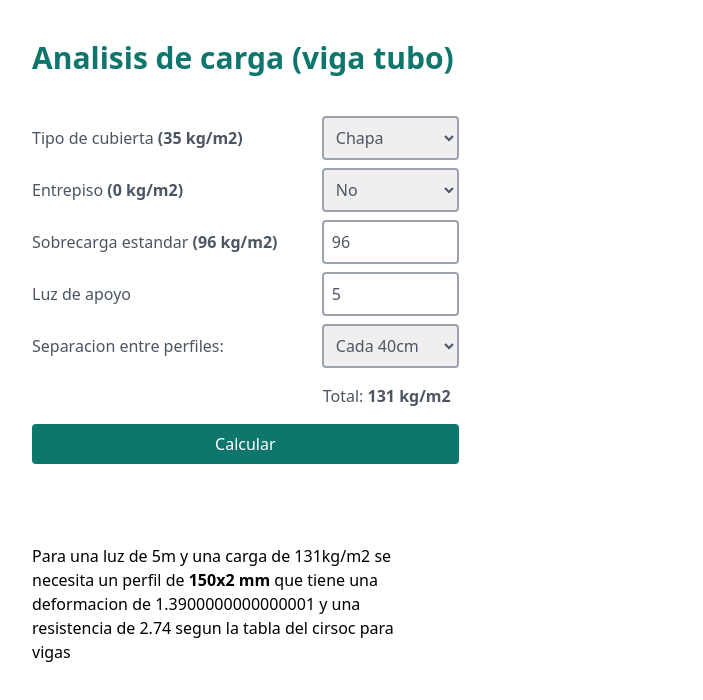
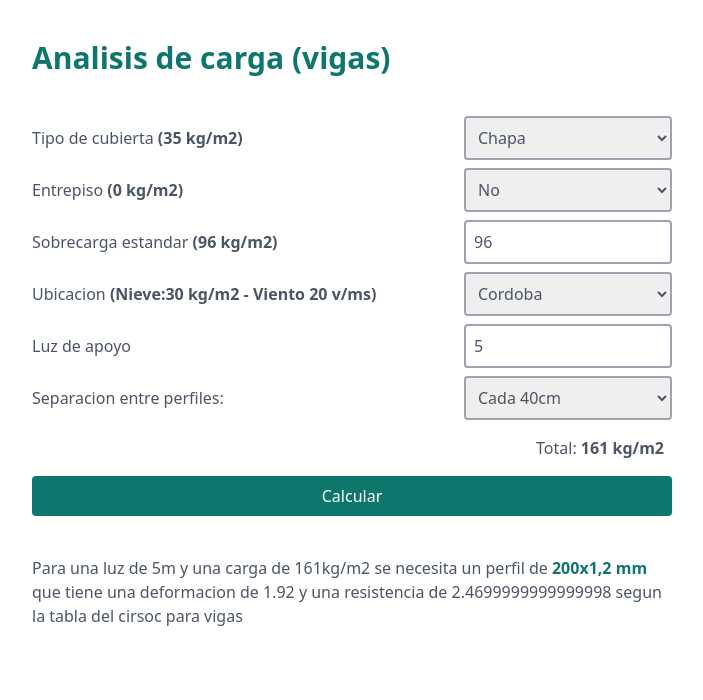
Before and after one commit to JoaquinCaviltelli/analisis-de-carga, a React (Vite) app: page / in a window 1280 px wide. Both pictures are taken after typing "5" into the empty fields and a click on the button "Calcular". Shown: the top 700 px of the page, without its empty margins (8-711 px from the left). Built offline with nearby package versions, Linux system fonts and the light colour scheme.

Commit message:
analisis de cargas vigas

```diff
--- a/src/App.jsx
+++ b/src/App.jsx
@@ -3,8 +3,26 @@ import FormData from "./components/FormData";
 
 function App() {
   const [data, setData] = useState([]);
+  const [zonas, setZonas]= useState([])
 
-    const fetchData = async () => {
+    const fetchZonas = async () => {
+      try {
+        const response = await fetch(
+          "src/zonas.json"
+        );
+        if (!response.ok) {
+          throw "Error al conectar la API";
+        }
+        const data = await response.json();
+        setZonas(data);
+        console.log(data);
+      } catch (error) {
+        console.log(error);
+        setZonas([]);
+      }
+    };
+
+    const fetchTabla = async () => {
       try {
         const response = await fetch(
           "src/tabla.json"
@@ -14,7 +32,6 @@ function App() {
         }
         const data = await response.json();
         setData(data);
-        console.log(data)
       } catch (error) {
         console.log(error);
         setData([]);
@@ -22,15 +39,16 @@ function App() {
     };
 
     useEffect(() => {
-      fetchData();
+      fetchTabla();
+      fetchZonas()
     }, []);
 
   return (
     <>
       <h1 className="m-10 text-3xl font-bold text-teal-700">
-        Analisis de carga (viga tubo)
+        Analisis de carga (vigas)
       </h1>
-      <FormData data={data } />
+      <FormData data={data } zonas={zonas}/>
     </>
   );
 }
--- a/src/components/FormData.jsx
+++ b/src/components/FormData.jsx
@@ -1,14 +1,20 @@
 import { useEffect, useState } from "react";
-const FormData = ({ data }) => {
+const FormData = ({ data, zonas }) => {
   const [dataForm, setDataForm] = useState({
     kgCubierta: "35",
     kgEntrepiso: "0",
     kgSobrecarga: "96",
+    kgTerminacion: "28",
     luz: "",
     separacion: "s40",
+    ubicacion: "Cordoba",
   });
   const [kgTotales, setKgTotales] = useState("");
-  const [posiblesPerfiles, setPosiblesPerfiles] = useState([])
+  const [posiblesPerfiles, setPosiblesPerfiles] = useState([]);
+  const [zonaActual, setZonaActual] = useState({
+    nieve: "30",
+    viento: "20",
+  });
 
   useEffect(() => {
     dataForm.kgEntrepiso > "0"
@@ -17,45 +23,50 @@ const FormData = ({ data }) => {
   }, [dataForm.kgEntrepiso]);
 
   useEffect(() => {
+    zonas.map((zona) => {
+      if (zona.zona == dataForm.ubicacion) {
+        setZonaActual({
+          nieve: zona.cargas.nieve,
+          viento: zona.cargas.viento,
+        });
+      }
+    });
+  }, [dataForm.ubicacion]);
+
+  useEffect(() => {
     setKgTotales(
       parseInt(dataForm.kgSobrecarga) +
         parseInt(dataForm.kgCubierta) +
-        parseInt(dataForm.kgEntrepiso)
+        parseInt(dataForm.kgEntrepiso) +
+        parseInt(zonaActual.nieve)
     );
-  }, [dataForm]);
+  }, [dataForm, zonaActual]);
 
   const calcularPerfil = () => {
-        setPosiblesPerfiles([])
+    setPosiblesPerfiles([]);
     const luzRounded = Math.ceil(dataForm.luz * 2) / 2;
 
     data.map((item) => {
       if (item.largo == luzRounded) {
         item.s40.map((perfil) => {
           if (
-               perfil.resistencia > kgTotales/100 &&
-               perfil.deformacion > kgTotales/100
+            perfil.resistencia > kgTotales / 100 &&
+            perfil.deformacion > kgTotales / 100
           ) {
-                 //posiblesPerfiles.push(perfil.perfil);
-                setPosiblesPerfiles((prev) => ([
-                     ...prev,
-                     perfil
-                 ]))
+            setPosiblesPerfiles((prev) => [...prev, perfil]);
           }
         });
       }
     });
-
-
-
   };
 
   const handelSubmit = (e) => {
     e.preventDefault();
-    //console.log(dataForm);
     calcularPerfil();
+    console.log(dataForm);
   };
   const handelChange = (e) => {
-      setPosiblesPerfiles([])
+    setPosiblesPerfiles([]);
     setDataForm({
       ...dataForm,
       [e.target.name]: e.target.value,
@@ -64,57 +75,75 @@ const FormData = ({ data }) => {
   return (
     <>
       <form
-        className="m-10 grid w-4/12 grid-cols-3  items-center gap-2 text-gray-600"
+        className="m-10 grid grid-cols-12 items-center  gap-2 text-gray-600 md:w-6/12"
         onSubmit={handelSubmit}
       >
-        <label className="col-span-2">
+        <label className="col-span-8">
           Tipo de cubierta <b>({dataForm.kgCubierta} kg/m2)</b>
         </label>
         <select
-          className=" rounded border-2 border-gray-400 p-2 outline-none"
+          className=" col-span-4 rounded border-2 border-gray-400 p-2 outline-none"
           name="kgCubierta"
           onChange={handelChange}
         >
           <option value="35">Chapa</option>
-          <option value="80">Teja</option>
+          <option value="85">Teja</option>
+          <option value="180">Cubierta plana</option>
         </select>
-        <label className="col-span-2">
+
+        <label className="col-span-8">
           Entrepiso <b>({dataForm.kgEntrepiso} kg/m2)</b>
         </label>
         <select
-          className=" rounded border-2 border-gray-400 p-2 outline-none"
+          className=" col-span-4 rounded border-2 border-gray-400 p-2 outline-none"
           name="kgEntrepiso"
           onChange={handelChange}
         >
           <option value="0">No</option>
-          <option value="40">Seco s/placa cementicia</option>
-          <option value="80">Seco c/placa cementicia</option>
-          <option value="100">Humedo</option>
+          <option value="50">Seco s/placa cementicia</option>
+          <option value="90">Seco c/placa cementicia</option>
+          <option value="160">Humedo</option>
         </select>
 
-        <label className="col-span-2">
+        <label className="col-span-8">
           Sobrecarga estandar <b>({dataForm.kgSobrecarga} kg/m2)</b>
         </label>
         <input
-          className="rounded border-2 border-gray-400 p-2 outline-none"
+          min="0"
+          className="col-span-4 rounded border-2 border-gray-400 p-2 outline-none"
           type="number"
           name="kgSobrecarga"
           onChange={handelChange}
           value={dataForm.kgSobrecarga}
         />
+        <label className="col-span-8">
+          Ubicacion{" "}
+          <b>
+            (Nieve:{zonaActual.nieve} kg/m2 - Viento {zonaActual.viento} v/ms)
+          </b>
+        </label>
+        <select
+          className=" col-span-4 rounded border-2 border-gray-400 p-2 outline-none"
+          onChange={handelChange}
+          name="ubicacion"
+        >
+          {zonas.map((zona, index) => {
+            return <option key={index}>{zona.zona}</option>;
+          })}
+        </select>
 
-        <label className="col-span-2">Luz de apoyo</label>
+        <label className="col-span-8">Luz de apoyo</label>
         <input
           required
           step="0.01"
-          className="rounded border-2 border-gray-400 p-2 outline-none"
+          className="col-span-4 rounded border-2 border-gray-400 p-2 outline-none"
           type="number"
           name="luz"
           onChange={handelChange}
         />
-        <label className="col-span-2">Separacion entre perfiles: </label>
+        <label className="col-span-8">Separacion entre perfiles: </label>
         <select
-          className="rounded border-2 border-gray-400 p-2 outline-none"
+          className="col-span-4 rounded border-2 border-gray-400 p-2 outline-none"
           name="separacion"
           onChange={handelChange}
         >
@@ -130,9 +159,18 @@ const FormData = ({ data }) => {
           Calcular
         </button>
       </form>
-          {
-              posiblesPerfiles.length > 0 && <p className="max-w-md p-10">Para una luz de {dataForm.luz}m y una carga de {kgTotales}kg/m2 se necesita un perfil de <b>{posiblesPerfiles[0].perfil} mm</b> que tiene una deformacion de {posiblesPerfiles[0].deformacion} y una resistencia de {posiblesPerfiles[0].resistencia } segun la tabla del cirsoc para vigas</p>
-      }
+      {posiblesPerfiles.length > 0 && (
+        <>
+          <p className="m-10 text-gray-600 md:w-6/12">
+            Para una luz de {dataForm.luz}m y una carga de {kgTotales}kg/m2 se
+            necesita un perfil de{" "}
+            <b className="text-teal-700">{posiblesPerfiles[0].perfil} mm</b> que
+            tiene una deformacion de {posiblesPerfiles[0].deformacion} y una
+            resistencia de {posiblesPerfiles[0].resistencia} segun la tabla del
+            cirsoc para vigas
+          </p>
+        </>
+      )}
     </>
   );
 };
--- /dev/null
+++ b/src/zonas.json
@@ -0,0 +1,24 @@
+[
+  {
+    "zona": "Cordoba",
+    "cargas":{
+      "nieve":30,
+      "viento": 20
+    }
+  },
+  {
+    "zona": "Mendoza",
+    "cargas":{
+      "nieve":40,
+      "viento": 50
+    }
+  },
+  {
+    "zona": "Buenos Aires",
+    "cargas":{
+      "nieve":20,
+      "viento": 30
+    }
+  }
+
+]
```
Also changed, not shown: 1 other file (tests, documents, lock files or other folders). Lines whose indentation alone changed are shown as unchanged.
